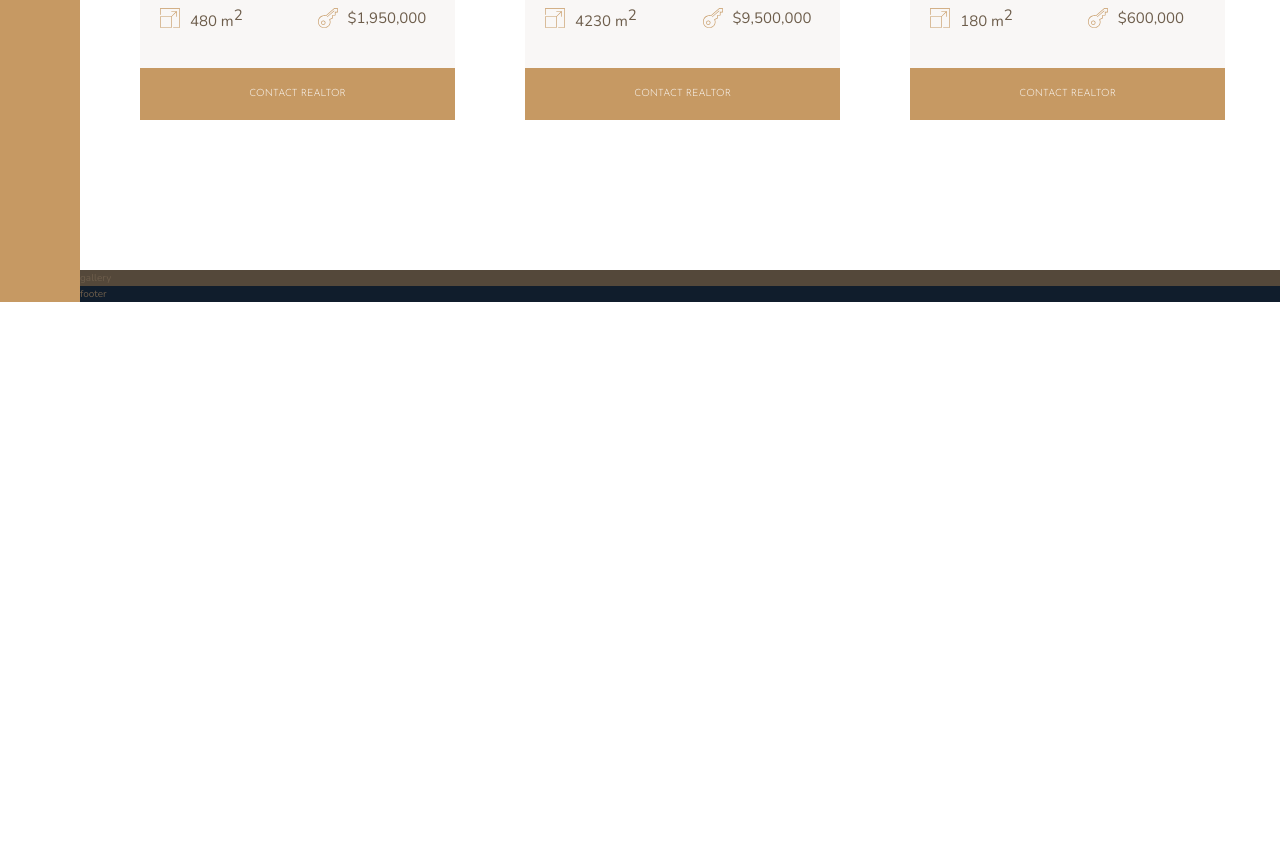
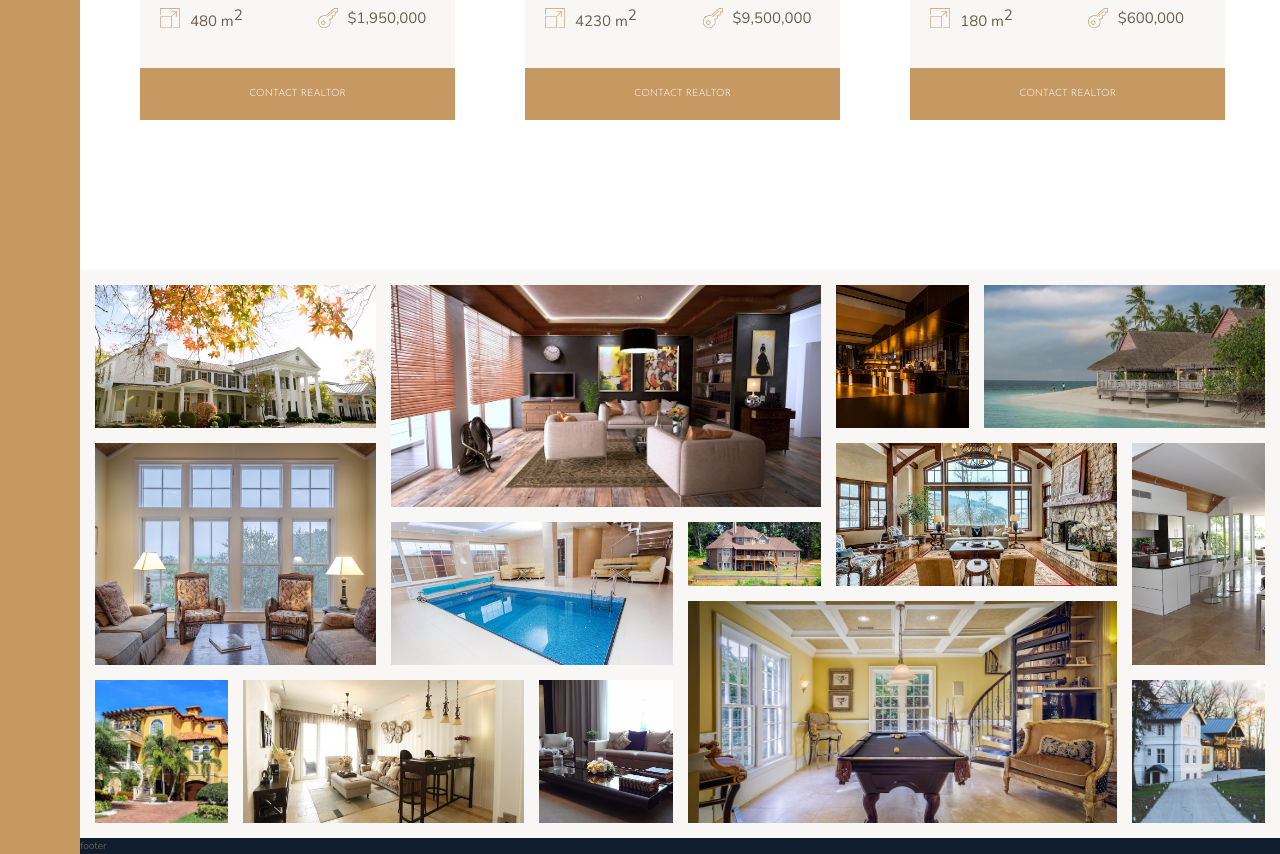
Before and after one commit to DominikKorpusik/nexter, a website built with Vite: page index.html in a window 1280 px wide. Shown: the part 2813-3667 px from the top of the page. Before the commit the page ends 3115 px from the top, so only its background shows below. Built offline with nearby package versions, Linux system fonts and the light colour scheme; files whose address does not match are found by name.

Commit message:
Add gallery section

```diff
--- a/index.html
+++ b/index.html
@@ -309,7 +309,70 @@
       </div>
     </section>
 
-    <section class="gallery">gallery</section>
+    <section class="gallery">
+      <figure class="gallery__item gallery__item--1">
+        <img src="img/gal-1.jpeg" alt="Gallery image 1" class="gallery__img" />
+      </figure>
+      <figure class="gallery__item gallery__item--2">
+        <img src="img/gal-2.jpeg" alt="Gallery image 2" class="gallery__img" />
+      </figure>
+      <figure class="gallery__item gallery__item--3">
+        <img src="img/gal-3.jpeg" alt="Gallery image 3" class="gallery__img" />
+      </figure>
+      <figure class="gallery__item gallery__item--4">
+        <img src="img/gal-4.jpeg" alt="Gallery image 4" class="gallery__img" />
+      </figure>
+      <figure class="gallery__item gallery__item--5">
+        <img src="img/gal-5.jpeg" alt="Gallery image 5" class="gallery__img" />
+      </figure>
+      <figure class="gallery__item gallery__item--6">
+        <img src="img/gal-6.jpeg" alt="Gallery image 6" class="gallery__img" />
+      </figure>
+      <figure class="gallery__item gallery__item--7">
+        <img src="img/gal-7.jpeg" alt="Gallery image 7" class="gallery__img" />
+      </figure>
+      <figure class="gallery__item gallery__item--8">
+        <img src="img/gal-8.jpeg" alt="Gallery image 8" class="gallery__img" />
+      </figure>
+      <figure class="gallery__item gallery__item--9">
+        <img src="img/gal-9.jpeg" alt="Gallery image 9" class="gallery__img" />
+      </figure>
+      <figure class="gallery__item gallery__item--10">
+        <img
+          src="img/gal-10.jpeg"
+          alt="Gallery image 10"
+          class="gallery__img"
+        />
+      </figure>
+      <figure class="gallery__item gallery__item--11">
+        <img
+          src="img/gal-11.jpeg"
+          alt="Gallery image 11"
+          class="gallery__img"
+        />
+      </figure>
+      <figure class="gallery__item gallery__item--12">
+        <img
+          src="img/gal-12.jpeg"
+          alt="Gallery image 12"
+          class="gallery__img"
+        />
+      </figure>
+      <figure class="gallery__item gallery__item--13">
+        <img
+          src="img/gal-13.jpeg"
+          alt="Gallery image 13"
+          class="gallery__img"
+        />
+      </figure>
+      <figure class="gallery__item gallery__item--14">
+        <img
+          src="img/gal-14.jpeg"
+          alt="Gallery image 14"
+          class="gallery__img"
+        />
+      </figure>
+    </section>
 
     <footer class="footer">footer</footer>
   </body>
--- a/sass/_gallery.scss
+++ b/sass/_gallery.scss
@@ -1,4 +1,92 @@
 .gallery {
-  background-color: $color-grey-dark-1;
+  background-color: $color-grey-light-1;
   grid-column: full-start / full-end;
+
+  display: grid;
+
+  // grid-template-rows: repeat(7, 5vw);
+  // grid-template-columns: repeat(8, 1fr);
+
+  grid-template: repeat(7, 5vw) / repeat(8, 1fr);
+
+  gap: 1.5rem;
+  padding: 1.5rem;
+
+  &__img {
+    width: 100%;
+    height: 100%;
+    object-fit: cover;
+  }
+
+  &__item {
+    &--1 {
+      grid-column: 1 / 3;
+      grid-row: 1 / 3;
+    }
+
+    &--2 {
+      grid-column: 3 / 6;
+      grid-row: 1 / 4;
+    }
+
+    &--3 {
+      grid-column: 6 / 7;
+      grid-row: 1 / 3;
+    }
+
+    &--4 {
+      grid-column: 7 / 9;
+      grid-row: 1 / 3;
+    }
+
+    &--5 {
+      grid-column: 1 / 3;
+      grid-row: 3 / 6;
+    }
+
+    &--6 {
+      grid-column: 3 / 5;
+      grid-row: 4 / 6;
+    }
+
+    &--7 {
+      grid-column: 5 / 6;
+      grid-row: 4 / 5;
+    }
+
+    &--8 {
+      grid-column: 6 / 8;
+      grid-row: 3 / 5;
+    }
+
+    &--9 {
+      grid-column: 8/ 9;
+      grid-row: 3 / 6;
+    }
+
+    &--10 {
+      grid-column: 1 / 2;
+      grid-row: 6/ 8;
+    }
+
+    &--11 {
+      grid-column: 2 / 4;
+      grid-row: 6/ 8;
+    }
+
+    &--12 {
+      grid-column: 4 / 5;
+      grid-row: 6 / 8;
+    }
+
+    &--13 {
+      grid-column: 5 / 8;
+      grid-row: 5 / 8;
+    }
+
+    &--14 {
+      grid-column: 8 / 9;
+      grid-row: 6 / 8;
+    }
+  }
 }
```
Also changed, not shown: css/style.css.
